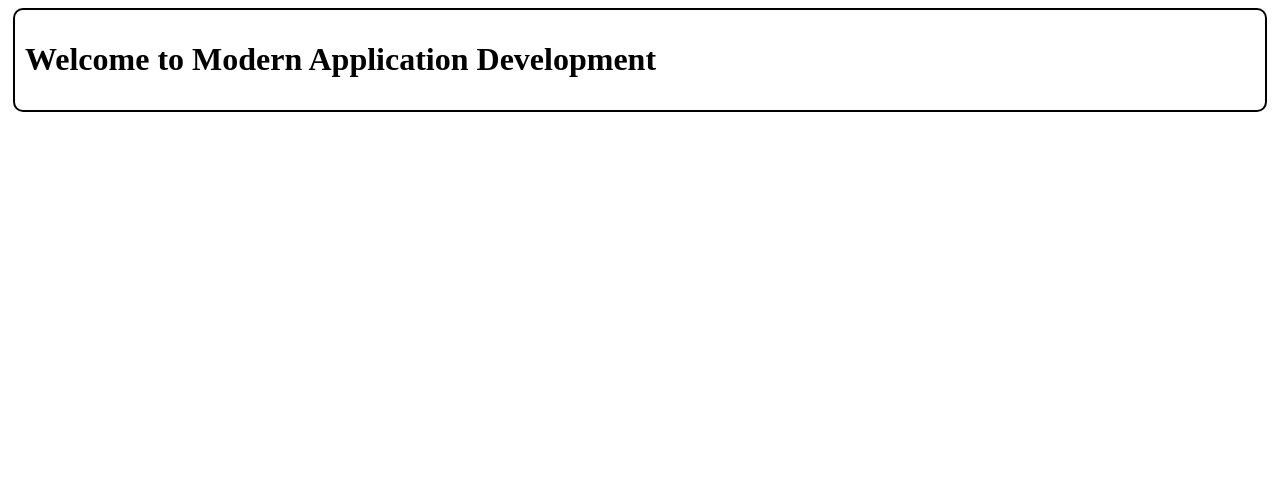
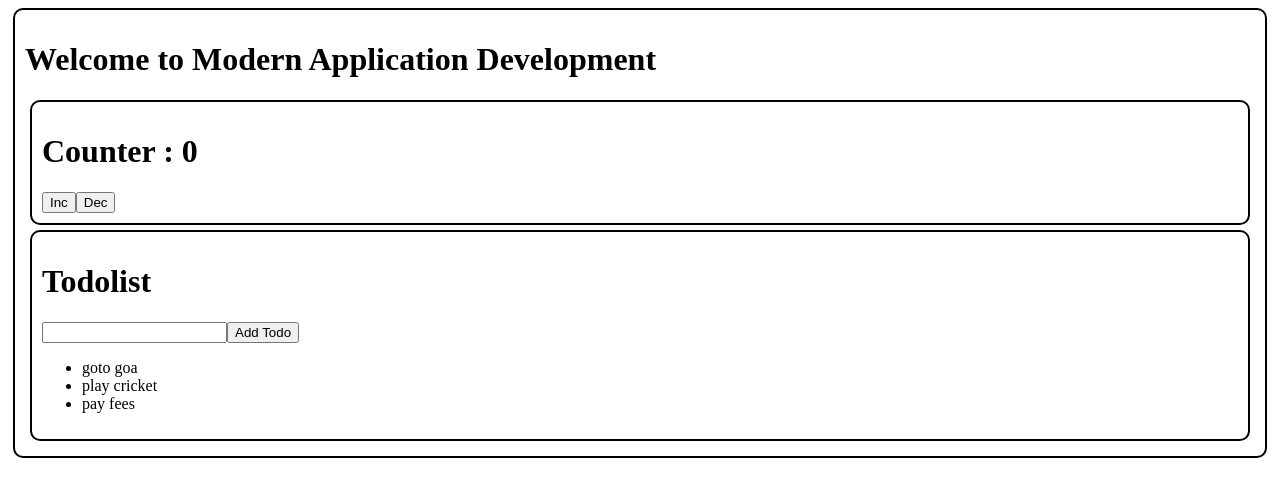
Before and after one commit to edupoly/dl3app, a React (Vite) app: page / in a window 1280 px wide. Shown: the top 496 px of the page. Built offline with nearby package versions, Linux system fonts and the light colour scheme.

Commit message:
rtk-counter-todolist

```diff
--- a/package.json
+++ b/package.json
@@ -10,8 +10,10 @@
     "preview": "vite preview"
   },
   "dependencies": {
+    "@reduxjs/toolkit": "^2.12.0",
     "react": "^19.2.6",
-    "react-dom": "^19.2.6"
+    "react-dom": "^19.2.6",
+    "react-redux": "^9.3.0"
   },
   "devDependencies": {
     "@eslint/js": "^10.0.1",
--- a/src/App.jsx
+++ b/src/App.jsx
@@ -1,9 +1,13 @@
+import Counter from "./features/counter/Counter";
+import Todolist from "./features/todolist/Todolist";
 import "./index.css";
 
 function App() {
   return (
     <div className="mybox">
       <h1>Welcome to Modern Application Development</h1>
+      <Counter></Counter>
+      <Todolist></Todolist>
     </div>
   );
 }
--- /dev/null
+++ b/src/app/store.js
@@ -0,0 +1,9 @@
+import { configureStore } from "@reduxjs/toolkit";
+import counterReducer from "../features/counter/counterSlice";
+import todolistReducer from "../features/todolist/todoSlice";
+export const store = configureStore({
+  reducer: {
+    counterR: counterReducer,
+    todoR: todolistReducer,
+  },
+});
--- /dev/null
+++ b/src/features/counter/Counter.jsx
@@ -0,0 +1,29 @@
+import React from "react";
+import { useDispatch, useSelector } from "react-redux";
+import { decrement, increment } from "./counterSlice";
+
+function Counter() {
+  var { count } = useSelector((state) => state.counterR);
+  var dispatch = useDispatch();
+  return (
+    <div className="mybox">
+      <h1>Counter : {count}</h1>
+      <button
+        onClick={() => {
+          dispatch(increment());
+        }}
+      >
+        Inc
+      </button>
+      <button
+        onClick={() => {
+          dispatch(decrement());
+        }}
+      >
+        Dec
+      </button>
+    </div>
+  );
+}
+
+export default Counter;
--- /dev/null
+++ b/src/features/counter/counterSlice.js
@@ -0,0 +1,23 @@
+import { createSlice } from "@reduxjs/toolkit";
+
+const initialState = {
+  count: 0,
+};
+
+export const counterSlice = createSlice({
+  name: "counterSlice",
+  initialState,
+  reducers: {
+    increment: (state) => {
+      state.count++;
+    },
+    decrement: (state) => {
+      state.count--;
+    },
+    reset: (state) => {
+      state.count = 0;
+    },
+  },
+});
+export const { increment, decrement, reset } = counterSlice.actions;
+export default counterSlice.reducer;
--- /dev/null
+++ b/src/features/todolist/Todolist.jsx
@@ -0,0 +1,34 @@
+import React, { useState } from "react";
+import { useDispatch, useSelector } from "react-redux";
+import { addTodo } from "./todoSlice";
+function Todolist() {
+  var { todos } = useSelector((state) => state.todoR);
+  var [ntd, setNtd] = useState("");
+  var dispatch = useDispatch();
+  console.log(todos);
+  return (
+    <div className="mybox">
+      <h1>Todolist</h1>
+      <input
+        type="text"
+        onChange={(e) => {
+          setNtd(e.target.value);
+        }}
+      />
+      <button
+        onClick={() => {
+          dispatch(addTodo(ntd));
+        }}
+      >
+        Add Todo
+      </button>
+      <ul>
+        {todos?.map((todo) => {
+          return <li>{todo}</li>;
+        })}
+      </ul>
+    </div>
+  );
+}
+
+export default Todolist;
--- /dev/null
+++ b/src/features/todolist/todoSlice.js
@@ -0,0 +1,15 @@
+import { createSlice } from "@reduxjs/toolkit";
+const initialState = {
+  todos: ["goto goa", "play cricket", "pay fees"],
+};
+export const todolistSlice = createSlice({
+  name: "todolistSlice",
+  initialState,
+  reducers: {
+    addTodo: (state, action) => {
+      state.todos.push(action.payload);
+    },
+  },
+});
+export const { addTodo } = todolistSlice.actions;
+export default todolistSlice.reducer;
--- a/src/main.jsx
+++ b/src/main.jsx
@@ -1,4 +1,9 @@
 import { createRoot } from "react-dom/client";
 import App from "./App.jsx";
-
-createRoot(document.getElementById("root")).render(<App />);
+import { Provider } from "react-redux";
+import { store } from "./app/store.js";
+createRoot(document.getElementById("root")).render(
+  <Provider store={store}>
+    <App />
+  </Provider>,
+);
```
Also changed, not shown: 1 other file (tests, documents, lock files or other folders).
